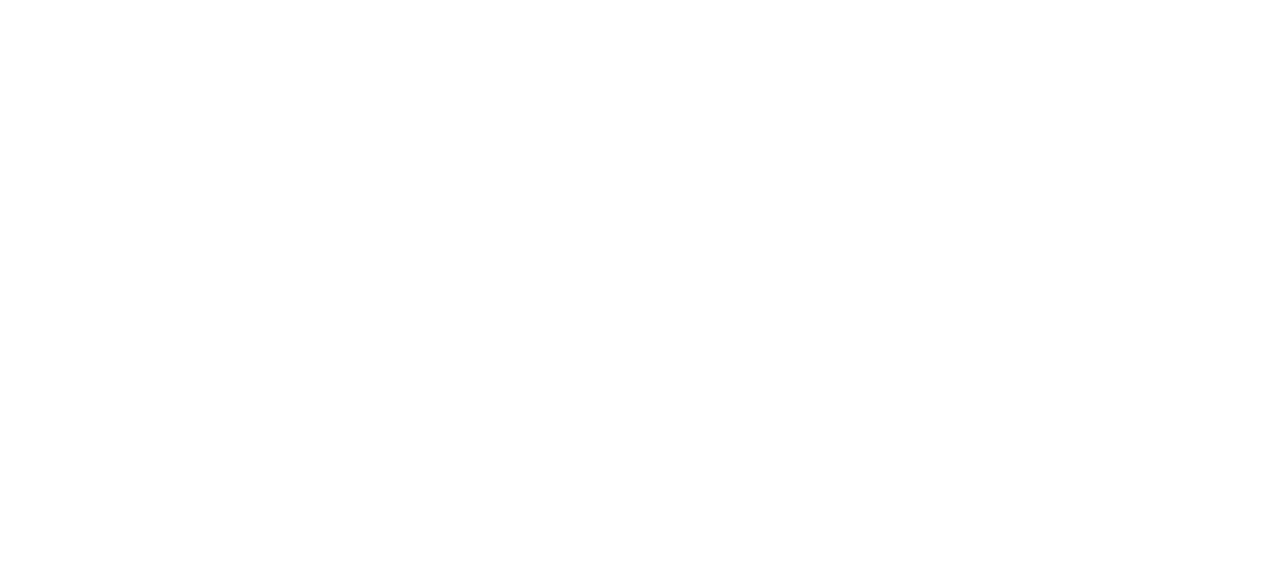
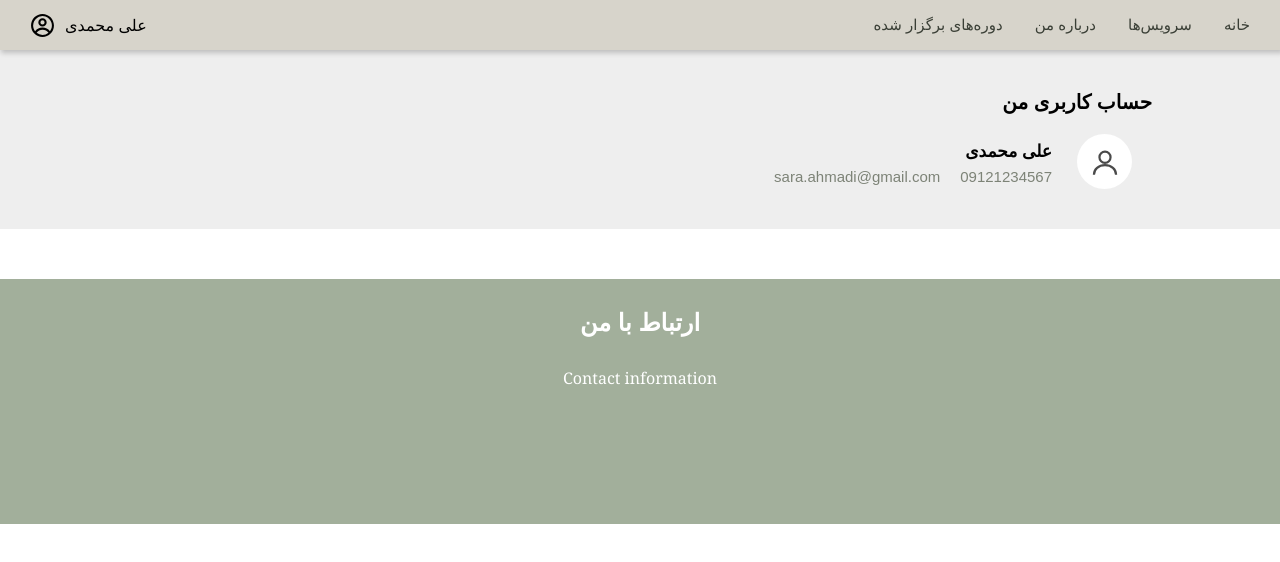
Before and after one commit to LuigiOdinson/Coaching-Website, a React (Vite) app in the folder Coaching/: page /profile in a window 1280 px wide. Before the commit this address had no page. Shown: the top 562 px of the page. Built offline with nearby package versions, Linux system fonts and the light colour scheme; a web font is replaced by a local one.

Commit message:
added the ProfilePage with UserAccount section

```diff
--- a/Coaching/src/App.jsx
+++ b/Coaching/src/App.jsx
@@ -3,7 +3,8 @@
 import LandingPage from './pages/landing-page/LandingPage'
 import ServicesPage from './pages/services-page/ServicesPage'
 import SingleServicePage from './pages/single-service-page/SingleServicePage'
-import UserProvider from './providers/userProvider'
+import ProfilePage from './pages/profile-page/ProfilePage'
+import UserProvider from './providers/UserProvider'
 import './App.css'
 
 function App() {
@@ -15,6 +16,7 @@
         <Route path='/services' element={<ServicesPage/>}/>
         {/* <Route path='/services/serviceId' element={<SingleServicePage/>}/> */}
         <Route path='/service' element={<SingleServicePage/>}/>
+        <Route path='/profile' element={<ProfilePage/>}/>
       </Routes>
     </UserProvider>
   )
--- /dev/null
+++ b/Coaching/src/pages/profile-page/ProfilePage.css
@@ -0,0 +1,53 @@
+/* USER ACCOUNT */
+
+.user-account {
+  background: var(--color-beige-light);
+  gap: 24px;
+  padding: 40px 10%;
+  margin-top: 50px;
+}
+
+.user-account .section-title {
+  justify-content: end;
+  margin-bottom: 20px;
+  font-weight: 600;
+}
+
+.user-row {
+  display: flex;
+  gap: 25px;
+  align-items: center;
+  flex-direction: row-reverse;
+  text-align: right;
+  padding: 0px 20px;
+}
+
+.user-name {
+  font-size: 17px;
+  font-weight: 700;
+  margin-bottom: 6px;
+}
+
+.user-contact {
+  display: flex;
+  justify-content: flex-start;
+  gap: 20px;
+  color: var(--color-gray);
+  font-size: 15px;
+}
+
+.user-avatar {
+  width: 55px;
+  height: 55px;
+  border-radius: 50%;
+  background: white;
+  display: flex;
+  align-items: center;
+  justify-content: center;
+  color: #4a4a4a;
+  flex-shrink: 0;
+}
+
+.user-avatar svg { width: 38px; height: 38px; }
+
+/* MY COURSES */
--- /dev/null
+++ b/Coaching/src/pages/profile-page/ProfilePage.jsx
@@ -0,0 +1,17 @@
+import {useContext} from 'react'
+import Header from '../../components/Header'
+import Footer from '../../components/Footer'
+import UserAccount from './UserAccount.jsx'
+import "./ProfilePage.css"
+
+export default function ProfilePage() {
+  return (
+    <div className="profile-page">
+      <title>My Profile</title>
+
+      <Header />
+      <UserAccount />
+      <Footer />
+    </div>
+  )
+}
--- /dev/null
+++ b/Coaching/src/pages/profile-page/UserAccount.jsx
@@ -0,0 +1,35 @@
+import {useContext} from 'react'
+import { UserContext } from '../../providers/UserContext.js'
+
+export default function UserAccount() {
+  const {user} = useContext(UserContext);
+
+  return (
+    <div className="user-account">
+        <h1 class="section-title">حساب کاربری من</h1>
+
+        <div class="user-row">
+
+          <div class="user-avatar">
+            <svg viewBox="0 0 24 24" fill="none" stroke="currentColor" stroke-width="1.4">
+              <circle cx="12" cy="9" r="3.5" />
+              <path d="M5 20c0-3.5 3-6 7-6s7 2.5 7 6" />
+            </svg>
+          </div>
+
+          <div className="user-info">
+            <div className="user-name">
+              <span>{user.firstName} </span>
+              <span>{user.lastName}</span>
+            </div>
+            <div class="user-contact">
+              <span>sara.ahmadi@gmail.com</span>
+              <span>{user.phoneNumber}</span>
+            </div>
+          </div>
+
+        </div>
+
+      </div>
+  )
+}
```
